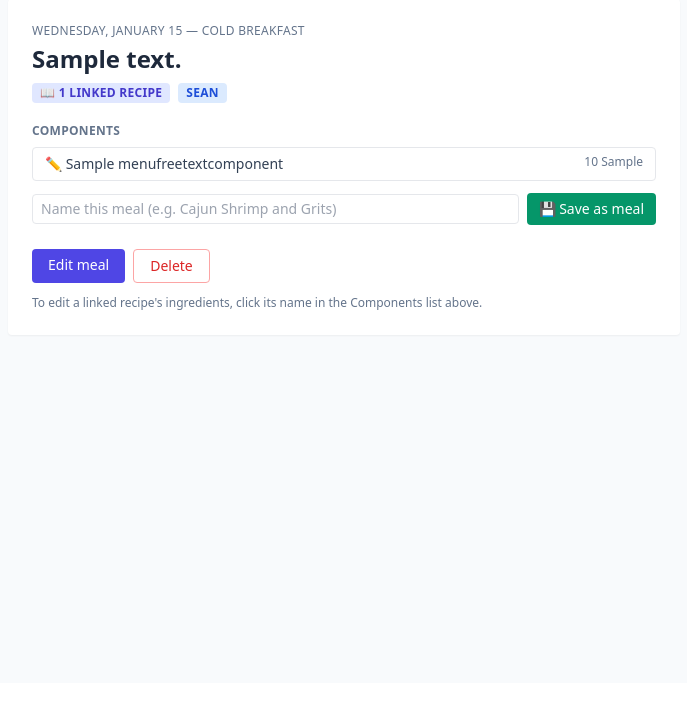
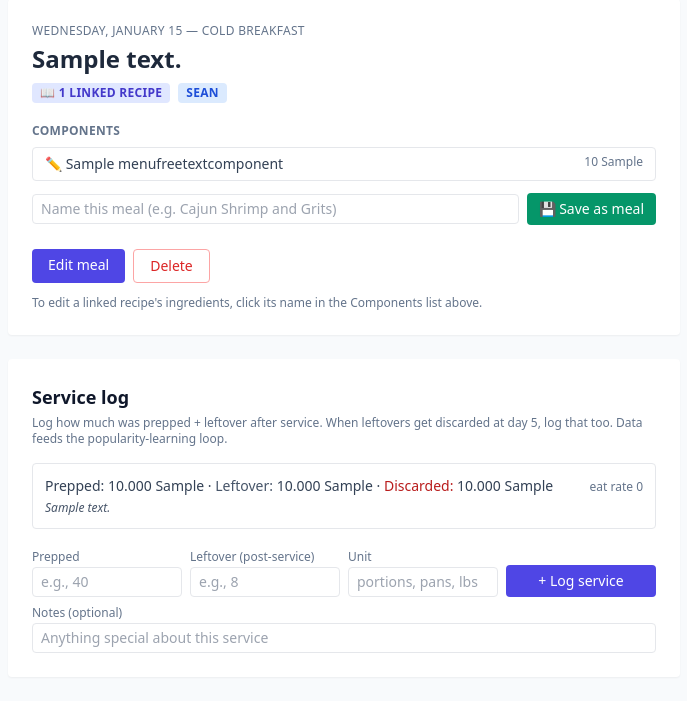
Before and after one commit to seanwil789/Inventory-Management-Project, a Django app: page /menu/1/ in a window 1280 px wide. Shown: the part 117-818 px from the top of the page, without its empty margins (16-703 px from the left). Before the commit the page ends 453 px from the top, so only its background shows below. Run offline with Django 5.2, Linux system fonts and the light colour scheme; tables that the repository leaves empty hold one stand-in row (values such as "Sample post"); data that the repository does not hold is empty; some libraries are stand-ins or nearby versions.

Commit message:
Add MealService entry UI on menu detail page
New service-log section on /menu/<id>/ captures the two popularity-
learning touchpoints per project_popularity_learning.md:

1. Cleanup (post-service): prepped_qty + post_service_leftover_qty
   + unit + optional notes. One-form submission, redirects back with
   a success message. Required field: prepped_qty. The rest are optional
   so Sean can log partial data (e.g., prepped only, fill leftover at
   cleanup time).

2. Disposal (day 5): per-service "Log disposal" mini-form shown inline
   only when the service has leftovers and no disposal yet. Records
   discarded_qty + auto-stamps discarded_at to now().

Existing service records render above the form: prepped / leftover /
discarded (if any) with automatic computation of eat_rate and
total_consumption_rate via the model properties.

URLs:
  /menu/<id>/log-service/     POST (cleanup touchpoint)
  /service/<id>/log-disposal/ POST (day-5 touchpoint)

All 30 tests still pass.

This activates the MealService schema shipped earlier (migration 0017)
— Sean can start logging real service data today, building up historical
popularity signal before demo day. Aggregation views come next session.

Co-Authored-By: Claude Opus 4.7 (1M context) <noreply@anthropic.com>

```diff
--- a/myapp/templates/myapp/menu_detail.html
+++ b/myapp/templates/myapp/menu_detail.html
@@ -68,5 +68,91 @@
       To edit a linked recipe's ingredients, click its name in the Components list above.
     </p>
   </div>
+
+  <!-- Service log (popularity-learning touchpoint) -->
+  <div class="mt-6 bg-white rounded shadow-sm p-6">
+    <h2 class="text-lg font-semibold text-slate-900 mb-1">Service log</h2>
+    <p class="text-xs text-slate-500 mb-4">
+      Log how much was prepped + leftover after service. When leftovers get
+      discarded at day 5, log that too. Data feeds the popularity-learning
+      loop.
+    </p>
+
+    <!-- Existing service records -->
+    {% if services %}
+    <div class="border rounded divide-y mb-5">
+      {% for svc in services %}
+      <div class="p-3">
+        <div class="flex items-baseline justify-between gap-2 flex-wrap">
+          <div class="text-sm text-slate-700">
+            <span class="font-medium">Prepped:</span> {{ svc.prepped_qty }} {{ svc.unit|default:"" }}
+            {% if svc.post_service_leftover_qty is not None %}
+              · <span class="text-slate-600">Leftover:</span> {{ svc.post_service_leftover_qty }} {{ svc.unit|default:"" }}
+            {% endif %}
+            {% if svc.discarded_qty is not None %}
+              · <span class="text-red-700">Discarded:</span> {{ svc.discarded_qty }} {{ svc.unit|default:"" }}
+            {% endif %}
+          </div>
+          <div class="text-xs text-slate-500">
+            {% if svc.immediate_eat_rate is not None %}
+              eat rate {{ svc.immediate_eat_rate|floatformat:"-2" }}
+              {% if svc.total_consumption_rate is not None and svc.total_consumption_rate != svc.immediate_eat_rate %}
+                · total {{ svc.total_consumption_rate|floatformat:"-2" }}
+              {% endif %}
+            {% endif %}
+          </div>
+        </div>
+        {% if svc.notes %}
+          <div class="text-xs text-slate-600 mt-1 italic">{{ svc.notes }}</div>
+        {% endif %}
+
+        {% if svc.discarded_qty is None and svc.post_service_leftover_qty is not None and svc.post_service_leftover_qty > 0 %}
+          <!-- Disposal form: only show if leftovers exist and disposal not yet logged -->
+          <form method="post" action="{% url 'mealservice_log_disposal' svc.id %}" class="mt-2 flex gap-2 items-center">
+            {% csrf_token %}
+            <label class="text-xs text-slate-500">Discarded at day 5:</label>
+            <input type="number" step="0.001" name="discarded_qty" placeholder="qty"
+                   class="border rounded px-2 py-1 text-sm w-24">
+            <span class="text-xs text-slate-500">{{ svc.unit|default:"" }}</span>
+            <button type="submit" class="px-2 py-1 bg-amber-600 text-white text-xs rounded hover:bg-amber-700">Log disposal</button>
+          </form>
+        {% endif %}
+      </div>
+      {% endfor %}
+    </div>
+    {% endif %}
+
+    <!-- New service form (cleanup touchpoint) -->
+    <form method="post" action="{% url 'menu_log_service' menu.id %}" class="space-y-2">
+      {% csrf_token %}
+      <div class="grid grid-cols-1 sm:grid-cols-4 gap-2">
+        <div>
+          <label class="block text-xs text-slate-500 mb-0.5">Prepped</label>
+          <input type="number" step="0.001" name="prepped_qty" required
+                 class="border rounded px-2 py-1 w-full text-sm" placeholder="e.g., 40">
+        </div>
+        <div>
+          <label class="block text-xs text-slate-500 mb-0.5">Leftover (post-service)</label>
+          <input type="number" step="0.001" name="post_service_leftover_qty"
+                 class="border rounded px-2 py-1 w-full text-sm" placeholder="e.g., 8">
+        </div>
+        <div>
+          <label class="block text-xs text-slate-500 mb-0.5">Unit</label>
+          <input type="text" name="unit" maxlength="30"
+                 class="border rounded px-2 py-1 w-full text-sm" placeholder="portions, pans, lbs">
+        </div>
+        <div class="flex items-end">
+          <button type="submit" class="w-full px-3 py-1.5 bg-indigo-600 text-white text-sm rounded hover:bg-indigo-700">
+            + Log service
+          </button>
+        </div>
+      </div>
+      <div>
+        <label class="block text-xs text-slate-500 mb-0.5">Notes (optional)</label>
+        <input type="text" name="notes"
+               class="border rounded px-2 py-1 w-full text-sm" placeholder="Anything special about this service">
+      </div>
+    </form>
+  </div>
 </div>
 {% endblock %}
--- a/myapp/urls.py
+++ b/myapp/urls.py
@@ -12,6 +12,8 @@ urlpatterns = [
     path('menu/<int:menu_id>/edit/',        views.menu_edit,           name='menu_edit'),
     path('menu/<int:menu_id>/delete/',      views.menu_delete,         name='menu_delete'),
     path('menu/<int:menu_id>/save-prefab/', views.menu_save_prefab,    name='menu_save_prefab'),
+    path('menu/<int:menu_id>/log-service/', views.menu_log_service,    name='menu_log_service'),
+    path('service/<int:service_id>/log-disposal/', views.mealservice_log_disposal, name='mealservice_log_disposal'),
     path('menu/bulk-link/',                 views.menu_bulk_link,      name='menu_bulk_link'),
     path('bridge/',                         views.bridge_review,         name='bridge_review'),
     path('bridge/link/',                    views.bridge_link,           name='bridge_link'),
--- a/myapp/views.py
+++ b/myapp/views.py
@@ -183,8 +183,76 @@ def calendar_biweekly(request, start_date_str: str):
 
 
 def menu_detail(request, menu_id: int):
+    from .models import MealService
     menu = get_object_or_404(Menu, pk=menu_id)
-    return render(request, 'myapp/menu_detail.html', {'menu': menu})
+    services = menu.service_records.all().order_by('-created_at')
+    return render(request, 'myapp/menu_detail.html', {
+        'menu': menu,
+        'services': services,
+    })
+
+
+@require_POST
+def menu_log_service(request, menu_id: int):
+    """Create a MealService record for this menu (cleanup touchpoint)."""
+    from .models import MealService
+    from decimal import Decimal, InvalidOperation
+
+    menu = get_object_or_404(Menu, pk=menu_id)
+
+    def _dec(name):
+        v = (request.POST.get(name) or '').strip()
+        if not v:
+            return None
+        try:
+            return Decimal(v)
+        except InvalidOperation:
+            return None
+
+    prepped = _dec('prepped_qty')
+    leftover = _dec('post_service_leftover_qty')
+    unit = (request.POST.get('unit') or '').strip()[:30]
+    notes = (request.POST.get('notes') or '').strip()
+
+    if prepped is None:
+        messages.error(request, "Prepped quantity is required.")
+        return redirect(reverse('menu_detail', args=[menu.id]))
+
+    MealService.objects.create(
+        menu=menu,
+        prepped_qty=prepped,
+        post_service_leftover_qty=leftover,
+        unit=unit,
+        notes=notes,
+    )
+    messages.success(request,
+        f"Logged service: prepped {prepped} {unit}"
+        + (f", leftover {leftover} {unit}" if leftover is not None else ""))
+    return redirect(reverse('menu_detail', args=[menu.id]))
+
+
+@require_POST
+def mealservice_log_disposal(request, service_id: int):
+    """Update a MealService with disposal info (day-5 touchpoint)."""
+    from .models import MealService
+    from datetime import datetime
+    from decimal import Decimal, InvalidOperation
+
+    svc = get_object_or_404(MealService, pk=service_id)
+    raw = (request.POST.get('discarded_qty') or '').strip()
+    try:
+        svc.discarded_qty = Decimal(raw) if raw else None
+    except InvalidOperation:
+        messages.error(request, f"Invalid discarded quantity: {raw}")
+        return redirect(reverse('menu_detail', args=[svc.menu_id]))
+
+    if svc.discarded_qty is not None:
+        svc.discarded_at = datetime.now()
+    svc.save(update_fields=['discarded_qty', 'discarded_at', 'updated_at'])
+    messages.success(request,
+        f"Logged disposal: {svc.discarded_qty} {svc.unit}" if svc.discarded_qty
+        else "Cleared disposal record.")
+    return redirect(reverse('menu_detail', args=[svc.menu_id]))
 
 
 def _save_components(menu: Menu, post) -> None:
```
